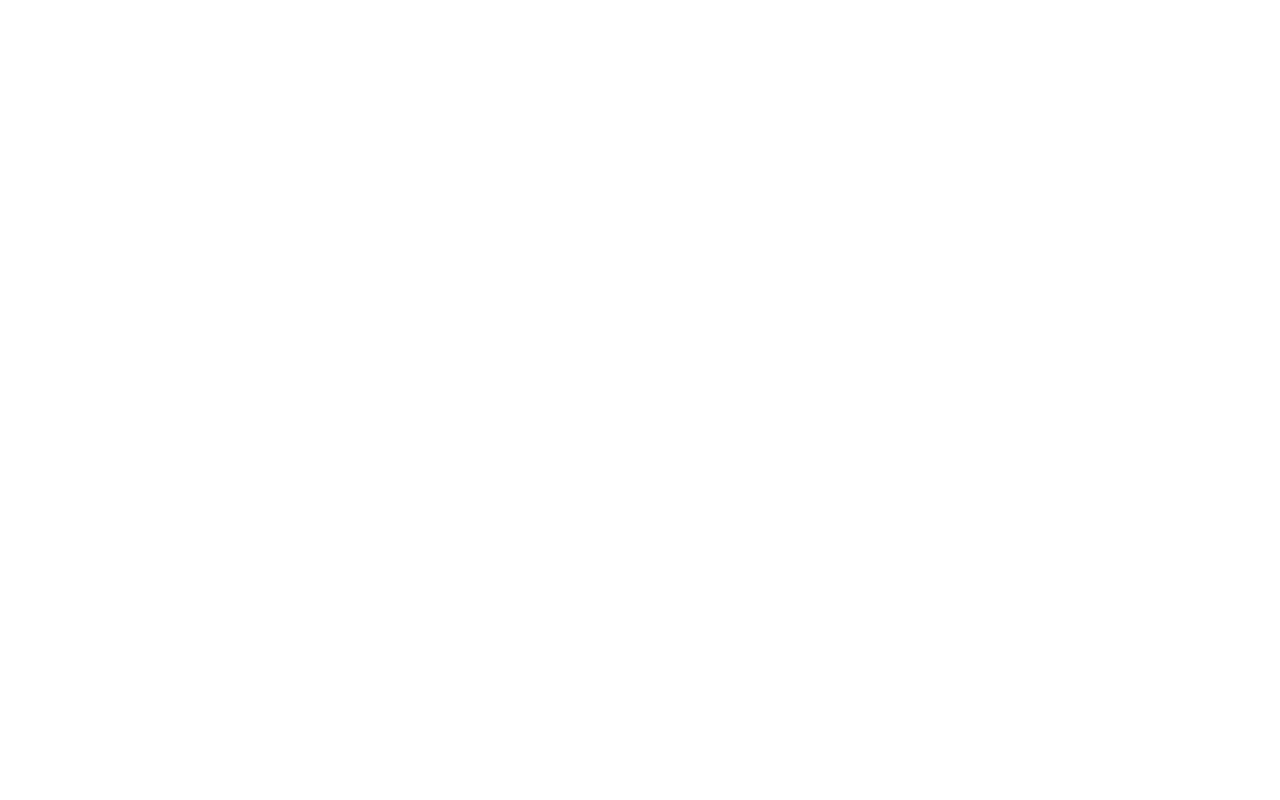
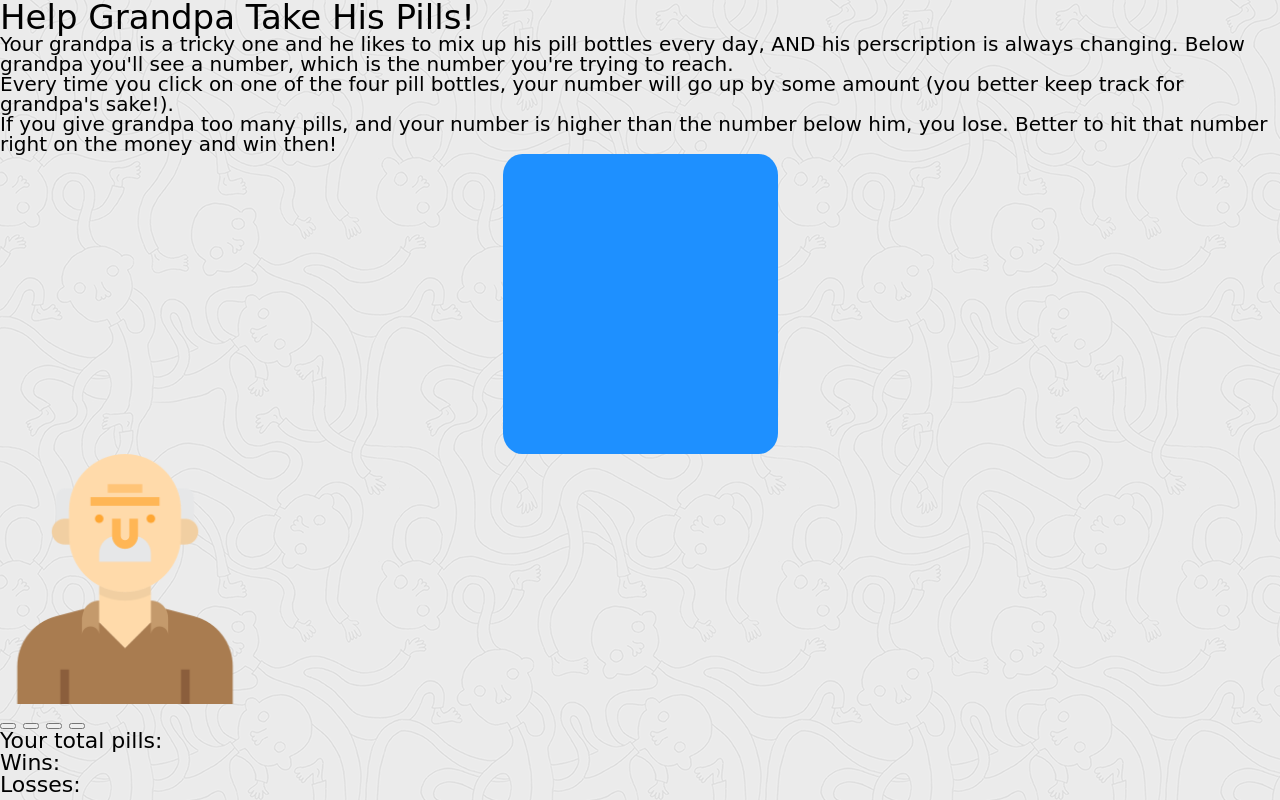
Before and after one commit to ThorNolan/unit-4-game, a plain HTML site: page index.html in a window 1280 px wide. Drawn offline with nearby package versions, Linux system fonts and the light colour scheme; a web font is replaced by a local one.

Commit message:
finished up the html and added some css stylings

```diff
--- a/assets/css/style.css
+++ b/assets/css/style.css
@@ -0,0 +1,42 @@
+/* font-family: 'Luckiest Guy', cursive; */
+/* font-family: 'Londrina Solid', cursive; */
+
+* {
+    box-sizing: border-box;
+}
+
+body {
+    font-family: 'Londrina Solid', cursive;
+    font-size: 22px;
+    color: black;
+    background-image: url(../images/ignasi_pattern_s/ignasi_pattern_s.png);
+}
+
+#pillbox {
+    position: static;
+    margin: auto;
+    background-color: dodgerblue;
+    width: 275px;
+    height: 300px;
+    border-radius: 7%;
+    z-index: 2;
+}
+
+.header {
+    margin:auto;
+}
+
+h1 {
+    font-size: 34px;
+}
+
+#grandpa {
+    width: 250px;
+    margin: auto;
+    height: auto;
+    z-index: 0;
+}
+
+.instructions {
+    font-size: 20px;
+}
--- a/index.html
+++ b/index.html
@@ -5,15 +5,63 @@
     <meta charset="UTF-8">
     <meta name="viewport" content="width=device-width, initial-scale=1.0">
     <meta http-equiv="X-UA-Compatible" content="ie=edge">
-    <script src="https://cdnjs.cloudflare.com/ajax/libs/jquery/3.2.1/jquery.min.js"></script>
+    <!-- google fonts -->
+    <link href="https://fonts.googleapis.com/css?family=Londrina+Solid|Luckiest+Guy" rel="stylesheet">
+    <!-- favicon -->
+    <link rel="shortcut icon" href="../unit-4-game/assets/images/favicon.ico" type="image/x-icon">
+    <!-- reset and styling -->
     <link rel="stylesheet" href="assets\css\reset.css">
     <link rel="stylesheet" href="assets\css\style.css">
 
-    <title>Grandpa's Meds!</title>
+    <title>Grandpa's Pills</title>
 </head>
 
 <body>
 
+    <section class="header">
+
+        <h1>Help Grandpa Take His Pills!</h1>
+
+        <div class="instructions">
+            <p>Your grandpa is a tricky one and he likes to mix up his pill bottles every day, AND his perscription is <i>always</i> changing. Below grandpa you'll see a number, which is the number you're trying to reach.</p>
+
+            <p>Every time you click on one of the four pill bottles, your number will go up by some amount (you better keep track for grandpa's sake!).</p>
+
+            <p>If you give grandpa too many pills, and your number is higher than the number below him, you lose. Better to hit that number right on the money and win then!</p>
+        </div>
+
+    </section>
+
+    <section>
+
+        <figure id="pillbox"></figure>
+        <img id="grandpa" src="assets/images/grandpa-soft.png" alt= "Grandpa!">
+
+        <p id="randomNumber"></p>
+
+    </section>
+
+    <section class="buttons">
+
+        <button id="orangeBottle"></button>
+        <button id="greenBottle"></button>
+        <button id="blueBottle"></button>
+        <button id="purpleBottle"></button>
+
+        <p id="yourNumber">Your total pills:</p>
+
+    </section>
+
+    <section class="score">
+
+        <p id="wins">Wins:</p>
+        <p id="losses">Losses:</p>
+
+    </section>
+
+
+    <!-- link to my javascript and the jQuery library -->
+    <script src="https://cdnjs.cloudflare.com/ajax/libs/jquery/3.2.1/jquery.min.js"></script>
     <script type="text/javascript" src="assets\javascript\game.js"></script>
 </body>
 </html>
```
Also changed, not shown: assets/images/favicon.ico (added), 1 other file.
